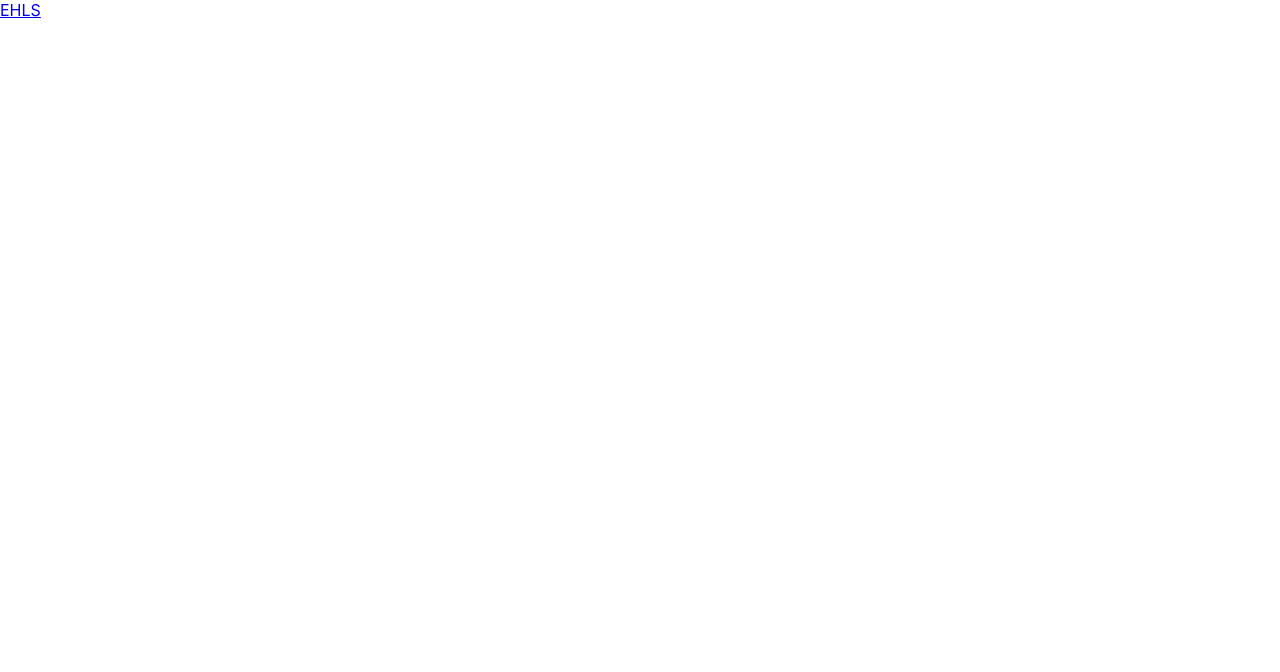
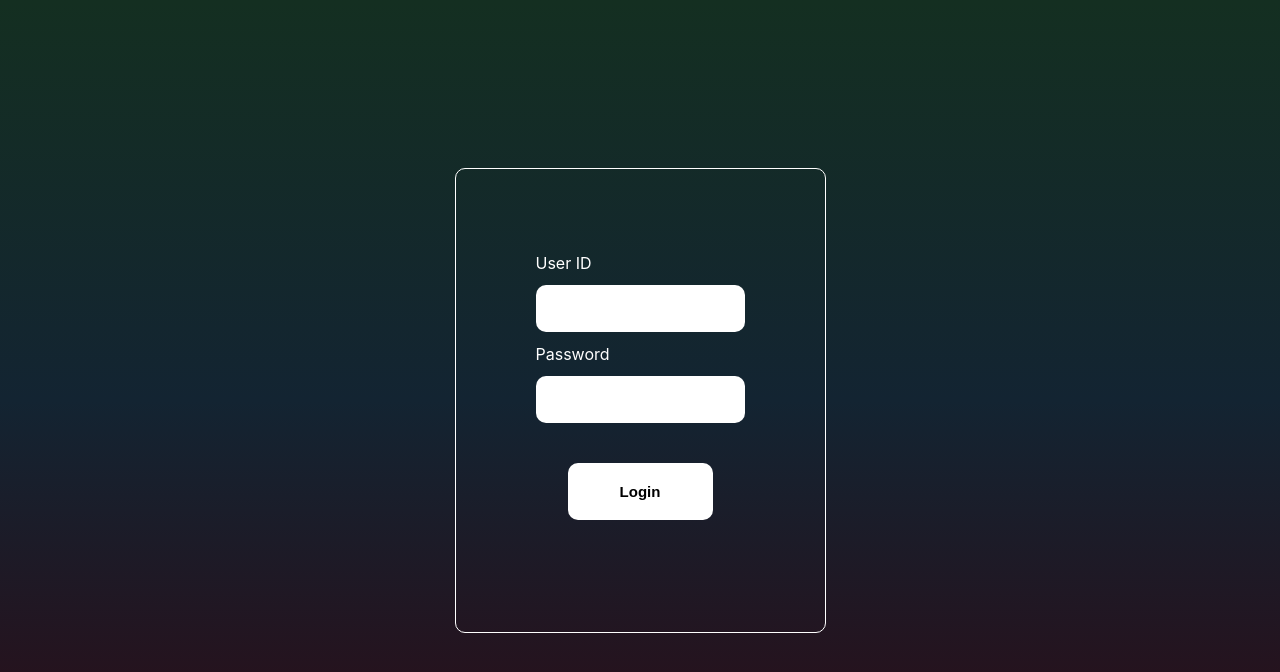
Before and after one commit to fasiehkhan/EmployeeHoursLoggingSystem, a React (Create React App) app: page / in a window 1280 px wide. Shown: the top 672 px of the page. Built offline with nearby package versions, Linux system fonts and the light colour scheme.

Commit message:
designed the landing/login page

```diff
--- a/src/App.css
+++ b/src/App.css
@@ -1,4 +1,4 @@
-.App {
+/* .App {
   text-align: center;
 }
 
@@ -36,3 +36,4 @@
     transform: rotate(360deg);
   }
 }
+ */
--- a/src/App.js
+++ b/src/App.js
@@ -1,16 +1,18 @@
-import Navbar from './components/Navbar';
-import { BrowserRouter as Router, Switch, Route } from 'react-router-dom';
+//import Navbar from './components/Navbar';
+import { Login } from './components/Login';
+import { BrowserRouter as Router, Routes, Route } from 'react-router-dom';
 
 function App() {
   return (
-    <div>
+    <div className="landing-page">
       <Router>
-
-      <Navbar/>
-      <Switch>
-        <Route path='/' exact/>
-      </Switch>
+        {/* <Navbar /> */}
+        <Routes>
+          <Route path='/' exact/>
+        </Routes>
       </Router>
+      <br></br>
+      <Login/>
     </div>
   );
 }
--- /dev/null
+++ b/src/components/Login.jsx
@@ -0,0 +1,23 @@
+import React, { useState } from "react";
+
+export const Login = () => {
+    const [userid, setUserId] = useState('');
+    const [password, setPassword] = useState('');
+
+/*     const handleSubmit = (e) => {
+        e.preventDefault();
+        console.log(userid);
+    } */
+
+    return (
+        <div id="auth-form-container">
+            <form id="login-form">
+                <label htmlFor="userid">User ID</label>
+                <input value={userid} onChange={(e) => setUserId(e.target.value)} type="text" id="userid" name="userid" />
+                <label htmlFor="password">Password</label>
+                <input value={password} onChange={(e) => setPassword(e.target.value)} type="password" id="password" name="password" />
+                <button>Login</button>
+            </form>
+        </div>
+    )
+}
--- a/src/components/Navbar.js
+++ b/src/components/Navbar.js
@@ -1,4 +1,3 @@
-import React, {useState} from 'react'
 import { Link } from 'react-router-dom';
 
 
@@ -6,7 +5,7 @@ function Navbar() {
   return (
     <div>
         <nav className="navbar">
-            <div class="navbar-container">
+            <div className="navbar-container">
                 <Link to="/" className="navbar-logo">
                 EHLS
                 </Link>
--- a/src/index.css
+++ b/src/index.css
@@ -11,3 +11,49 @@ code {
   font-family: source-code-pro, Menlo, Monaco, Consolas, 'Courier New',
     monospace;
 }
+
+.landing-page {
+  display: flex;
+  min-height: 100vh;
+  min-width: 80vh;
+  align-items:center;
+  justify-content:center;
+  background-image: linear-gradient(0deg, #2d0b15,#132432, #142f21);
+}
+
+#auth-form-container {
+  display:flex;
+  flex-direction: column;
+  margin: 1rem;
+  padding: 5rem;
+  border: 1px solid white;
+  border-radius: 10px;
+}
+
+#login-form {
+  text-align: left;
+  display: flex;
+  flex-direction: column;
+}
+
+label {
+  padding: 0.25rem 0;
+  color: white;
+}
+
+input {
+  margin: 0.5rem 0;
+  padding: 1rem;
+  border: none;
+  border-radius: 10px;
+}
+
+button {
+  margin: 2rem;
+  border: none;
+  background-color: white;
+  padding: 20px;
+  border-radius: 10px;
+  font-size: 15px;
+  font-weight: bold;
+}
```
